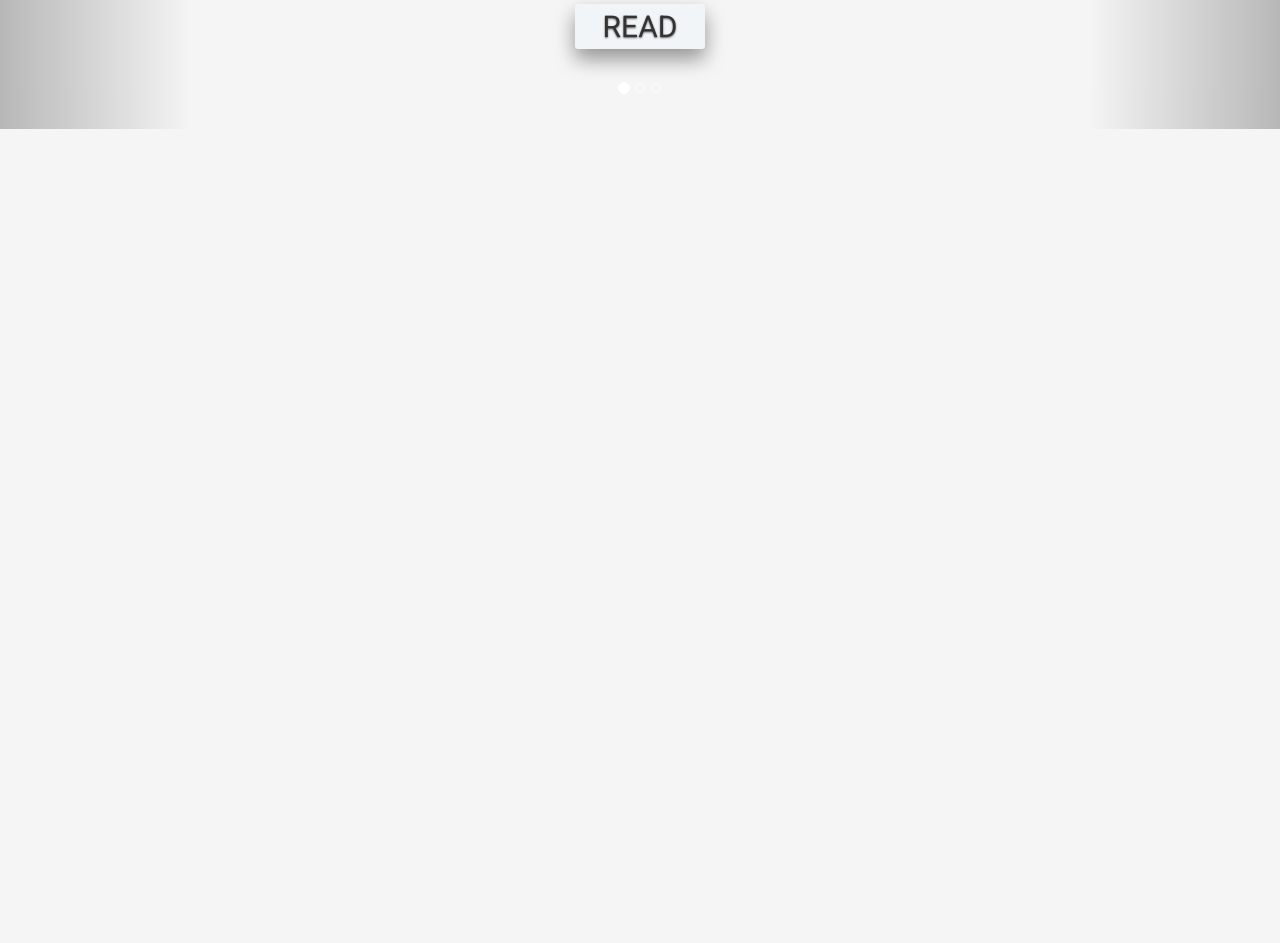
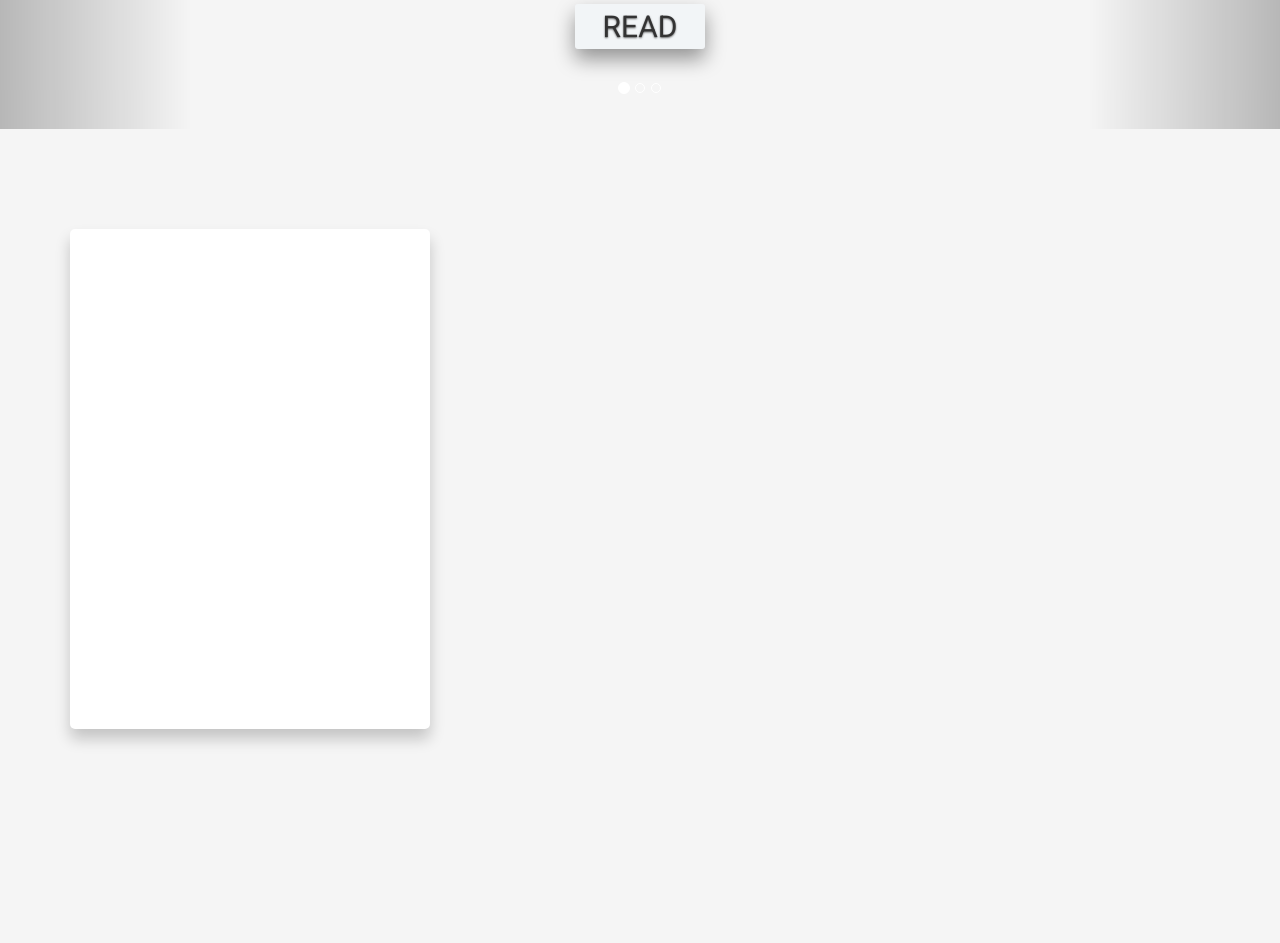
Before and after one commit to MikhailSobol/blog, a Django app: template posts/templates/posts_list.html in a window 1280 px wide. Shown: the part 421-1364 px from the top of the page. Before the commit the page ends 550 px from the top, so only its background shows below. Run offline with Django 3.2, Linux system fonts and the light colour scheme; the template is opened without the code that fills it: most values are stand-ins (such as "Sample title", 1, 10 or a date in 2020); some libraries are stand-ins or nearby versions.

Commit message:
add post and post header

```diff
--- a/posts/templates/posts_list.html
+++ b/posts/templates/posts_list.html
@@ -46,6 +46,20 @@
     </div>
   </div>
 
+  <div class="posts-wrapper">
+    <div class="container">
+      <div class="row">
+        {% for post in post_queryset %}
+          <div class="col-lg-4 col-md-4 col-sm-6 col-xs-12 post-wrapper">
+            <div class="post">
+              <div class="post-header" style="background-image: url({{ post.background.url }}"></div>
+            </div>
+          </div>
+        {% endfor %}
+      </div>
+    </div>
+  </div>
+
   <div style="height: 1000px"></div>
 
 {% endblock content %}
```
